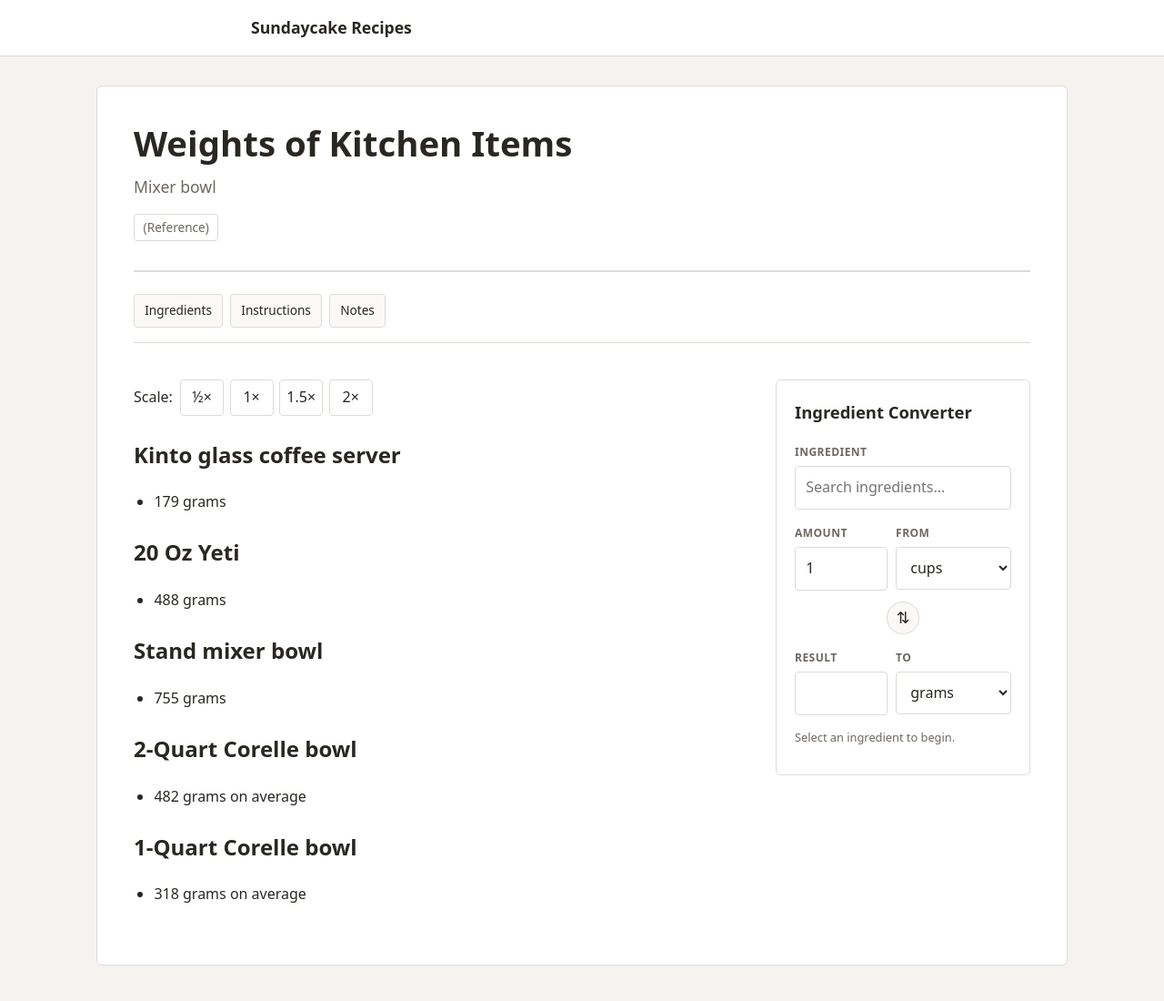
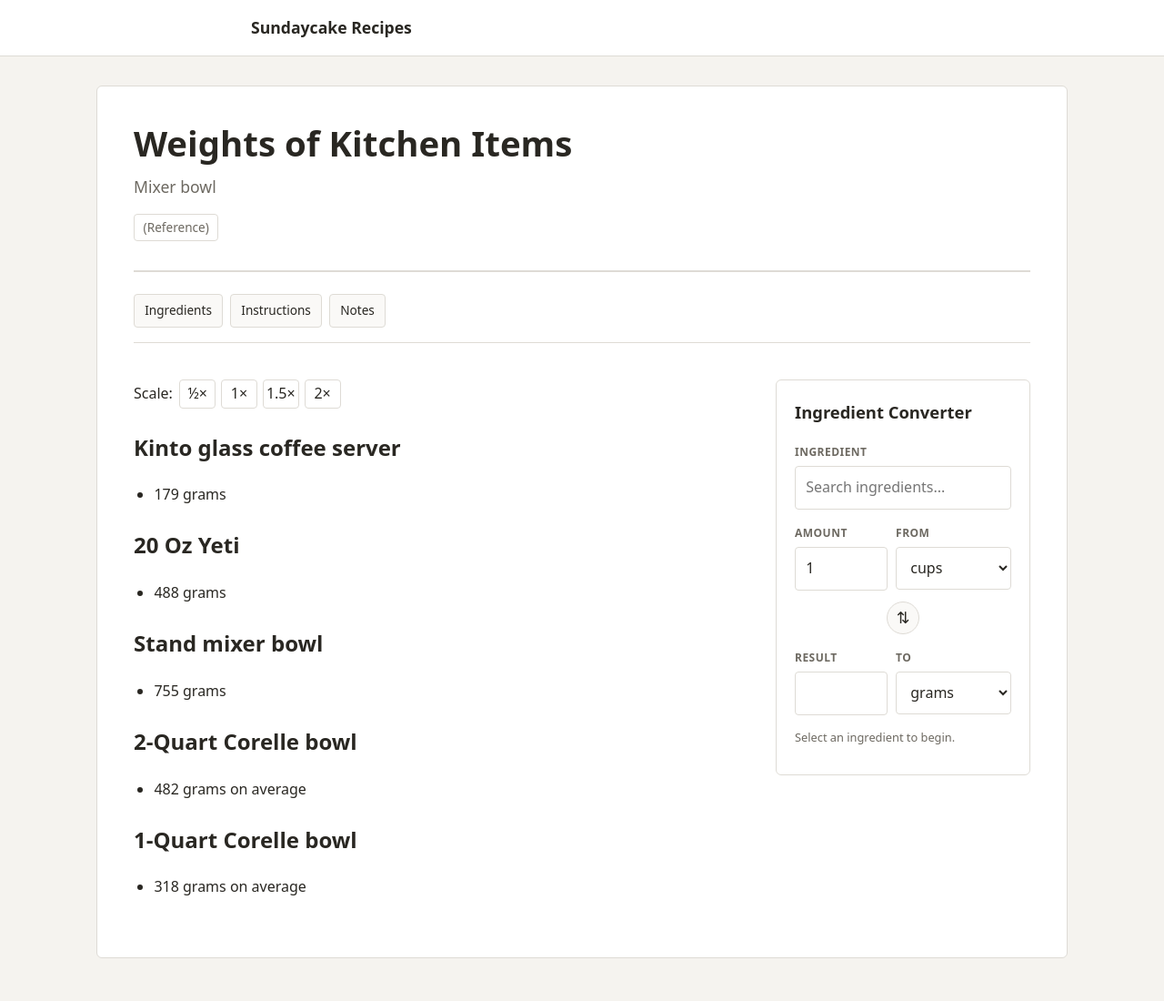
Before and after one commit to sundaycake/recipes, a Jekyll site: the page built from _recipes/-weights-of-kitchen-items.md, in a window 1280 px wide and 1125 px high. Shown: the top 1100 px of the window at 91% size. Built offline with Jekyll 4.4.1, drawn with Linux system fonts in a browser that asks for light colours.

Commit message:
Update style.css

```diff
--- a/assets/css/style.css
+++ b/assets/css/style.css
@@ -1117,15 +1117,15 @@ a:hover {
 
 .recipe-scaling > .recipe-scaling-label {
     display: inline-block;
-    margin-right: 0.25rem;
+    margin-right: 0.2rem;
 }
 
 .recipe-scaling > button {
     display: inline-block;
 
-    width: 3rem;
-    height: 2.5rem;
-    margin-right: 0.15rem;
+    width: 2.5rem;
+    height: 2rem;
+    margin-right: 0.1rem;
     padding: 0;
 
     box-sizing: border-box;
```
